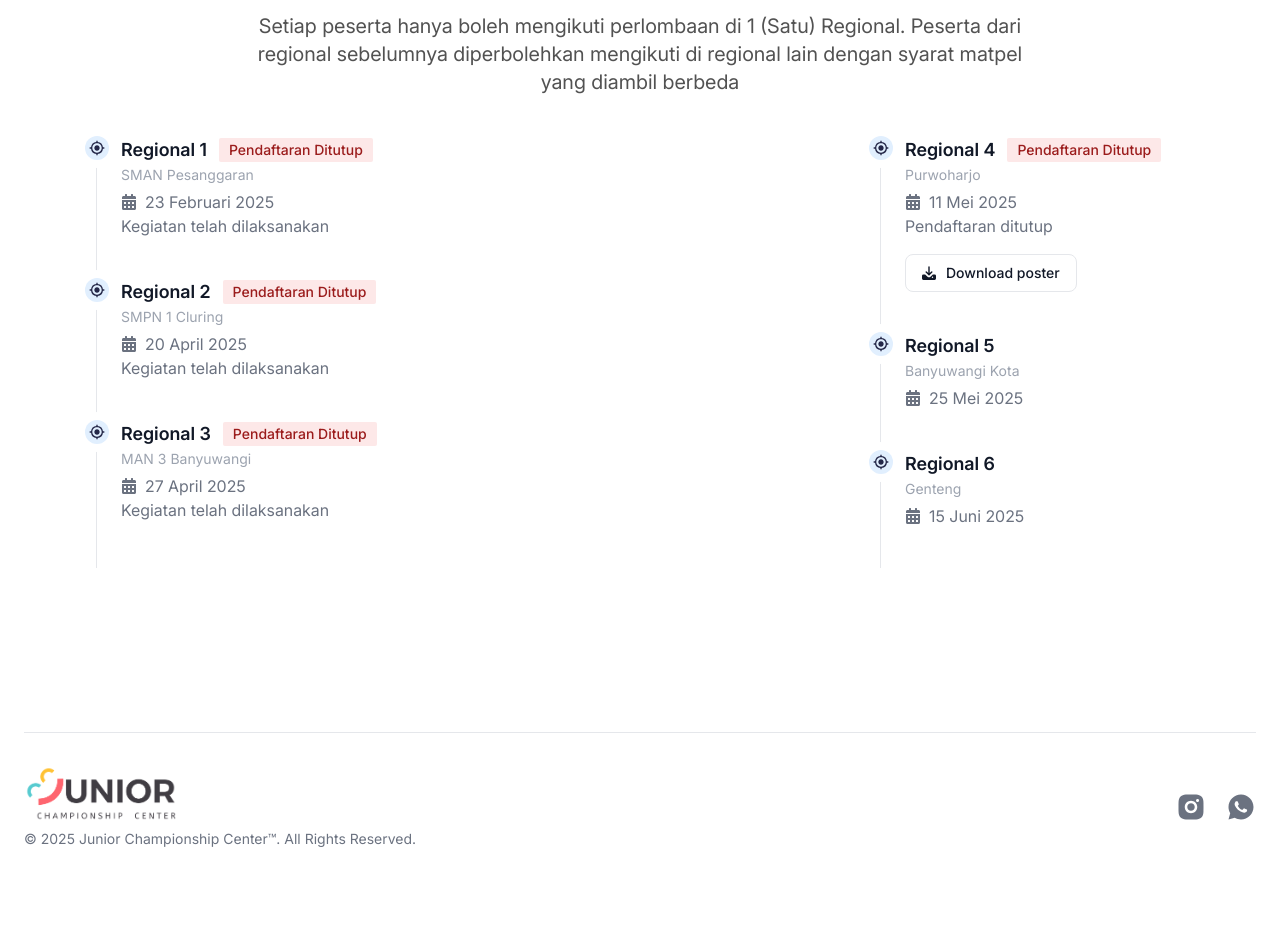
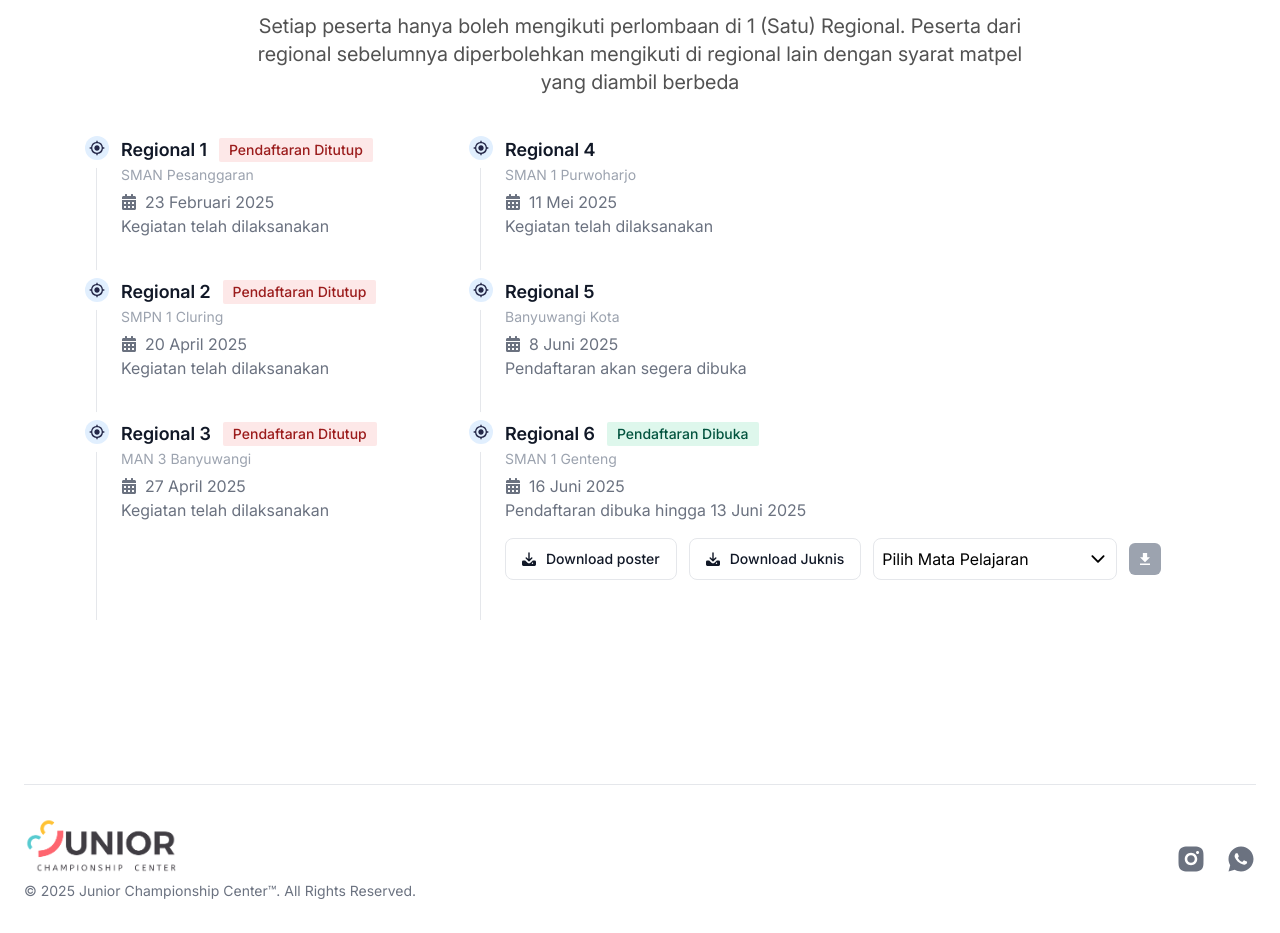
Before and after one commit to Firay24/JD-FiraYusiRukmana-jcc-frontend, a Next.js app: page / in a window 1280 px wide. Shown: the part 1040-1973 px from the top of the page. Before the commit the page ends 1941 px from the top, so only its background shows below. Built offline with nearby package versions, Linux system fonts and the light colour scheme.

Commit message:
docs: update juknis and landing page
- Updated Juknis document with revised
  content and formatting.
- Added regional details to landing page.
- Improved regional timeline display.
- Added download links for posters and
  juknis.
- Added kisikisi download functionality.

```diff
--- a/src/app/(landing)/_component/Main/index.tsx
+++ b/src/app/(landing)/_component/Main/index.tsx
@@ -173,7 +173,7 @@ const MainLandingPage = ({ convertEpochToDate }: MainLandingProps) => {
           <p className="mt-4 w-[90%] text-center text-xl text-black text-neutral-600 md:max-w-[60%]">Setiap peserta hanya boleh mengikuti perlombaan di 1 (Satu) Regional. Peserta dari regional sebelumnya diperbolehkan mengikuti di regional lain dengan syarat matpel yang diambil berbeda</p>
         </div>
         <div className="relative mx-10 mt-10 grid max-w-full grid-cols-1 gap-x-20 md:mx-20 md:grid-cols-3">
-          <ol className="relative col-span-1 ml-0 border-s border-gray-200 md:col-span-2 md:ml-4">
+          <ol className="relative col-span-1 ml-0 border-s border-gray-200 md:ml-4">
             {regionalTimeline.slice(0, 3).map((item, index) => (
               <li key={index} className="mb-10 ms-6">
                 <span className="absolute -left-3 flex h-6 w-6 items-center justify-center rounded-full bg-blue-100 text-base-navy ring-8 ring-white">
@@ -238,14 +238,14 @@ const MainLandingPage = ({ convertEpochToDate }: MainLandingProps) => {
               </li>
             ))}
           </ol>
-          <ol className="relative border-s border-gray-200">
+          <ol className="relative border-s border-gray-200 md:col-span-2">
             {regionalTimeline.slice(3, 7).map((item, index) => (
               <li key={index} className="mb-10 ms-6">
                 <span className="absolute -left-3 flex h-6 w-6 items-center justify-center rounded-full bg-blue-100 text-base-navy ring-8 ring-white">
                   <MdOutlineMyLocation />
                 </span>
                 <h3 className="mb-1 flex items-center text-lg font-semibold text-gray-900">
-                  {`Regional ${item.regional.toString()}`} {item.status ? <span className="me-2 ms-3 rounded-sm bg-red-100 px-2.5 py-0.5 text-sm font-medium text-red-800">Pendaftaran Ditutup</span> : null}
+                  {`Regional ${item.regional.toString()}`} {item.status ? <span className={`${item.regis ? "bg-green-100 text-green-800" : "bg-red-100 text-red-800"} me-2 ms-3 rounded-sm px-2.5 py-0.5 text-sm font-medium`}>{`${item.regis ? "Pendaftaran Dibuka" : "Pendaftaran Ditutup"}`}</span> : null}
                 </h3>
                 <time className="mb-2 block text-sm font-normal leading-none text-gray-400">{item.location}</time>
                 <div className="flex items-center gap-2 text-base font-normal text-gray-500">
@@ -253,14 +253,52 @@ const MainLandingPage = ({ convertEpochToDate }: MainLandingProps) => {
                   <p>{convertEpochToDateLong(item.date)}</p>
                 </div>
                 {item.description ? <p className="mb-4 text-base font-normal text-gray-500">{item.description}</p> : null}
-                {item.status ? (
-                  <a href="#" className="inline-flex items-center rounded-lg border border-gray-200 bg-white px-4 py-2 text-sm font-medium text-gray-900 hover:bg-gray-100 hover:text-blue-700 focus:z-10 focus:text-blue-700 focus:outline-none focus:ring-4 focus:ring-gray-100">
+                {item.regis ? (
+                  <div className="flex flex-col gap-3 md:flex-row">
+                    <a href={item.path} download="PosterJunio-Regional1.png" className="inline-flex w-fit items-center rounded-lg border border-gray-200 bg-white px-4 py-2 text-sm font-medium text-gray-900 hover:bg-gray-100 hover:text-blue-700 focus:z-10 focus:text-blue-700 focus:outline-none focus:ring-4 focus:ring-gray-100">
                       <svg className="me-2.5 h-3.5 w-3.5" aria-hidden="true" xmlns="http://www.w3.org/2000/svg" fill="currentColor" viewBox="0 0 20 20">
                         <path d="M14.707 7.793a1 1 0 0 0-1.414 0L11 10.086V1.5a1 1 0 0 0-2 0v8.586L6.707 7.793a1 1 0 1 0-1.414 1.414l4 4a1 1 0 0 0 1.416 0l4-4a1 1 0 0 0-.002-1.414Z" />
                         <path d="M18 12h-2.55l-2.975 2.975a3.5 3.5 0 0 1-4.95 0L4.55 12H2a2 2 0 0 0-2 2v4a2 2 0 0 0 2 2h16a2 2 0 0 0 2-2v-4a2 2 0 0 0-2-2Zm-3 5a1 1 0 1 1 0-2 1 1 0 0 1 0 2Z" />
                       </svg>{" "}
                       Download poster
                     </a>
+                    <a href={item.juknis} download="juknis-season1.pdf" className="inline-flex w-fit items-center rounded-lg border border-gray-200 bg-white px-4 py-2 text-sm font-medium text-gray-900 hover:bg-gray-100 hover:text-blue-700 focus:z-10 focus:text-blue-700 focus:outline-none focus:ring-4 focus:ring-gray-100">
+                      <svg className="me-2.5 h-3.5 w-3.5" aria-hidden="true" xmlns="http://www.w3.org/2000/svg" fill="currentColor" viewBox="0 0 20 20">
+                        <path d="M14.707 7.793a1 1 0 0 0-1.414 0L11 10.086V1.5a1 1 0 0 0-2 0v8.586L6.707 7.793a1 1 0 1 0-1.414 1.414l4 4a1 1 0 0 0 1.416 0l4-4a1 1 0 0 0-.002-1.414Z" />
+                        <path d="M18 12h-2.55l-2.975 2.975a3.5 3.5 0 0 1-4.95 0L4.55 12H2a2 2 0 0 0-2 2v4a2 2 0 0 0 2 2h16a2 2 0 0 0 2-2v-4a2 2 0 0 0-2-2Zm-3 5a1 1 0 1 1 0-2 1 1 0 0 1 0 2Z" />
+                      </svg>{" "}
+                      Download Juknis
+                    </a>
+                    <div className="flex w-72 items-center gap-3">
+                      <div className="relative w-full">
+                        <button className="flex w-full items-center justify-between rounded-lg border p-2 focus:outline-none" onClick={() => setIsOpen(!isOpen)}>
+                          {selectedSubject || "Pilih Mata Pelajaran"}
+                          <IoIosArrowDown className="h-5 w-5" />
+                        </button>
+                        {isOpen && (
+                          <ul className="absolute z-10 mt-1 w-full rounded-lg border bg-white shadow-md">
+                            {item.kisikisi &&
+                              item.kisikisi.map(({ label, path }) => (
+                                <li
+                                  key={label}
+                                  className="cursor-pointer p-2 hover:bg-gray-100"
+                                  onClick={() => {
+                                    setSelectedSubject(label);
+                                    setSelectedPath(path);
+                                    setIsOpen(false);
+                                  }}
+                                >
+                                  {label}
+                                </li>
+                              ))}
+                          </ul>
+                        )}
+                      </div>
+                      <button className={`w-fit rounded-md p-2 text-white transition ${selectedPath ? "bg-blue-500 hover:bg-blue-600" : "cursor-not-allowed bg-gray-400"}`} onClick={handleDownload} disabled={!selectedPath}>
+                        <IoMdDownload />
+                      </button>
+                    </div>
+                  </div>
                 ) : null}
               </li>
             ))}
--- a/src/app/member/event/data.ts
+++ b/src/app/member/event/data.ts
@@ -54,17 +54,17 @@ export const eventsDummy = [
     color: "bg-blue-500",
     status: false,
   },
-  // {
-  //   id: 6,
-  //   category: "all",
-  //   seasonId: "c2ea4ab1f7114bbb8058",
-  //   title: "JCC Regional 6",
-  //   description: "Lorem Ipsum has been the industry's standard dummy text ever since the 1500s",
-  //   date: "23 Feb 2025",
-  //   time: "07.00 - 15.00 WIB",
-  //   color: "bg-red-400",
-  //   status: true,
-  // },
+  {
+    id: 6,
+    category: "all",
+    seasonId: "c2ea4ab1f7114bbb8058",
+    title: "JCC Regional 6 - Genteng",
+    description: "Perlombaan akademik TK, SD dan SMP di SMAN 1 Genteng",
+    date: "15 Juni 2025",
+    time: "07.00 - 15.00 WIB",
+    color: "bg-red-400",
+    status: true,
+  },
   // {
   //   id: 7,
   //   category: "all",
--- a/src/data/regional.ts
+++ b/src/data/regional.ts
@@ -126,12 +126,12 @@ export const regionalTimeline: IRegionalTimeline[] = [
     regional: 4,
     address: "Purwoharjo",
     date: 1746936810,
-    status: true,
+    status: false,
     regis: false,
-    location: "Purwoharjo",
-    path: "/posterRegional5.png",
+    location: "SMAN 1 Purwoharjo",
+    path: "",
     juknis: "/juknis-season1.pdf",
-    description: "Pendaftaran ditutup",
+    description: "Kegiatan telah dilaksanakan",
     kisikisi: [
       {
         label: "Matematika",
@@ -167,25 +167,43 @@ export const regionalTimeline: IRegionalTimeline[] = [
     id: 5,
     regional: 5,
     address: "Banyuwangi Kota",
-    date: 1748132480,
+    date: 1749347566,
     status: false,
     regis: false,
     location: "Banyuwangi Kota",
     path: "",
     juknis: "",
-    description: "",
+    description: "Pendaftaran akan segera dibuka",
   },
   {
     id: 6,
     regional: 6,
     address: "Genteng",
-    date: 1749946880,
-    status: false,
-    regis: false,
-    location: "Genteng",
-    path: "",
-    juknis: "",
-    description: "",
+    date: 1750038766,
+    status: true,
+    regis: true,
+    location: "SMAN 1 Genteng",
+    path: "/posterRegional6.png",
+    juknis: "/juknis-season1.pdf",
+    description: "Pendaftaran dibuka hingga 13 Juni 2025",
+    kisikisi: [
+      {
+        label: "Matematika",
+        path: "/kisikisi/s1-mtk.pdf",
+      },
+      {
+        label: "IPA",
+        path: "/kisikisi/s1-sains.pdf",
+      },
+      {
+        label: "IPS",
+        path: "/kisikisi/s1-ips.pdf",
+      },
+      {
+        label: "Bahasa Inggris",
+        path: "/kisikisi/s1-bhsInggris.pdf",
+      },
+    ],
   },
   // {
   //   id: 8,
```
Also changed, not shown: public/posterRegional6.png (added), 1 other file (tests, documents, lock files or other folders). Lines whose indentation alone changed are shown as unchanged.
